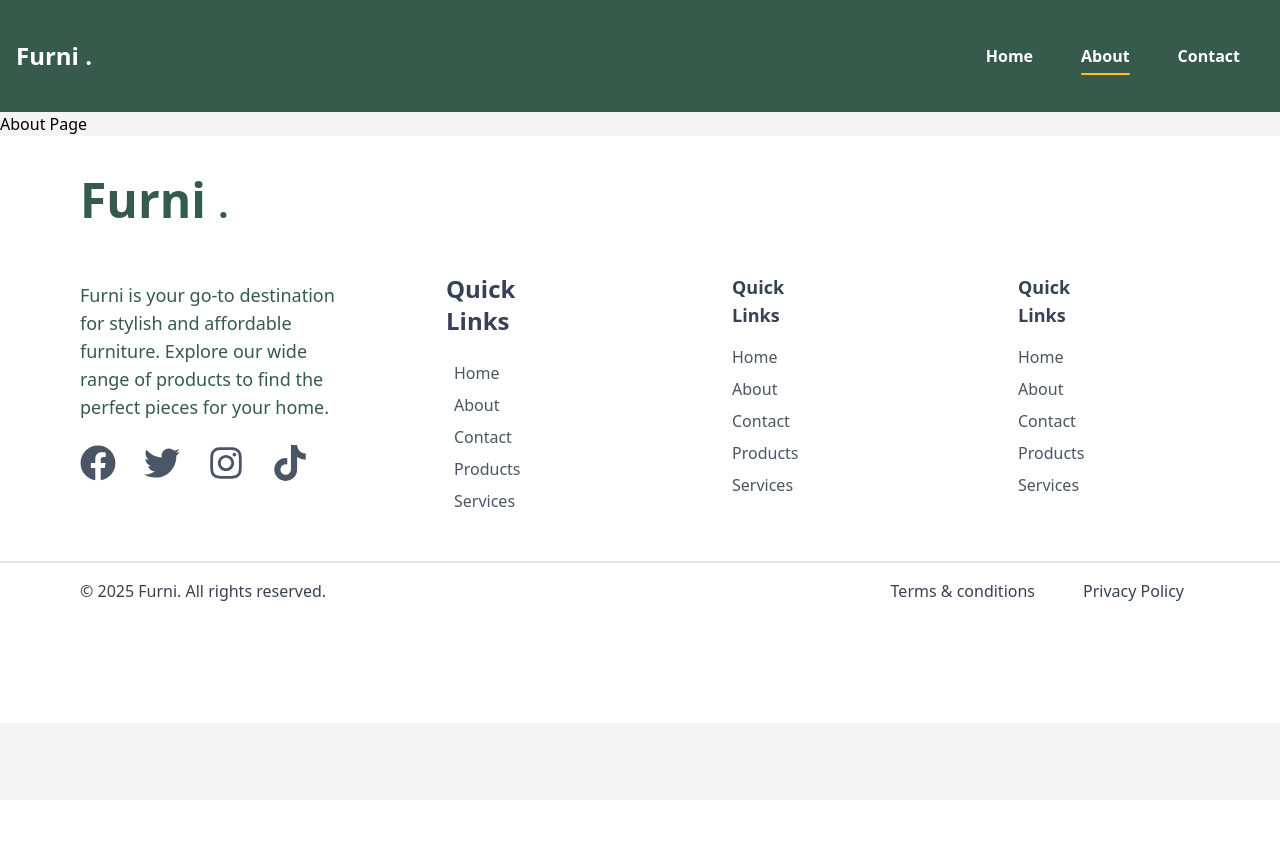
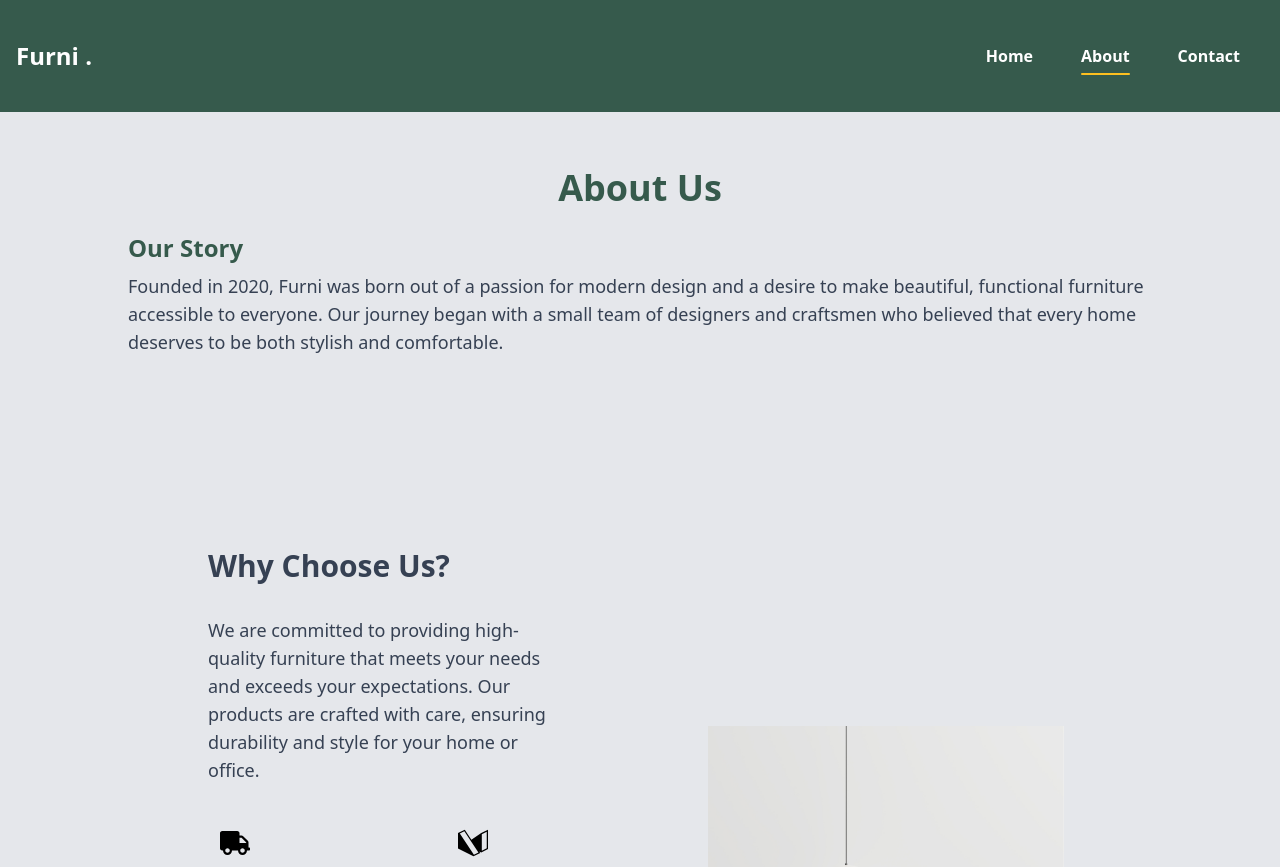
Before and after one commit to FrancisMosoti/FurnitureStore-Frontend, a React (Vite) app: page /about in a window 1280 px wide. Shown: the top 867 px of the page. Before the commit the page ends 800 px from the top, so only its background shows below. Built offline with nearby package versions, Linux system fonts and the light colour scheme.

Commit message:
About page

```diff
--- a/src/App.jsx
+++ b/src/App.jsx
@@ -1,5 +1,6 @@
 import HomePage from "./pages/Website/HomePage";
 import Hero from "./Sections/Hero";
 import Home from "./Layout/Home";
+import About from "./pages/Website/About";
 
-export { HomePage, Hero, Home };
+export { HomePage, Hero, Home, About };
--- a/src/Sections/WhyChooseUs.jsx
+++ b/src/Sections/WhyChooseUs.jsx
@@ -51,10 +51,7 @@ const WhyChooseUs = () => {
               <p className="text-3xl">{feature.IconBase}</p>
 
               <h3 className="text-xl font-semibold my-4">{feature.title}</h3>
-              <p className="text-gray-600">
-                We ensure quick and reliable delivery of your furniture to your
-                doorstep.
-              </p>
+              <p className="text-gray-600">{feature.description}</p>
             </div>
           ))}
         </div>
--- a/src/main.jsx
+++ b/src/main.jsx
@@ -9,14 +9,14 @@ import {
   Route,
 } from "react-router-dom";
 
-import { Hero, HomePage, Home } from "./App";
+import { HomePage, Home, About } from "./App";
 
 const router = createBrowserRouter(
   createRoutesFromElements(
     <Route path="/" element={<Home />}>
       <Route index element={<HomePage />} />
 
-      <Route path="about" element={<div>About Page</div>} />
+      <Route path="about" element={<About />} />
       <Route path="contact" element={<div>Contact Page</div>} />
     </Route>
   )
--- /dev/null
+++ b/src/pages/Website/About.jsx
@@ -0,0 +1,81 @@
+import React from "react";
+import WhyChooseUs from "../../Sections/WhyChooseUs";
+
+const About = () => {
+  return (
+    <div className="bg-gray-200 min-h-screen py-10">
+      <h1 className="text-4xl font-bold text-center mt-4 mb-6 text-[#365A4C]">
+        About Us
+      </h1>
+      <div className="mx-20 md:mx-32 px-4 md:px-0">
+        <section className="mb-8">
+          <h2 className="text-2xl font-semibold mb-2 text-[#365A4C]">
+            Our Story
+          </h2>
+          <p className="text-lg text-gray-700">
+            Founded in 2020, Furni was born out of a passion for modern design
+            and a desire to make beautiful, functional furniture accessible to
+            everyone. Our journey began with a small team of designers and
+            craftsmen who believed that every home deserves to be both stylish
+            and comfortable.
+          </p>
+        </section>
+        <WhyChooseUs />
+
+        <section className="mb-8 flex flex-col space-y-4 md:space-y-0 md:flex-row md:space-x-8">
+          <div>
+            <h2 className="text-2xl font-semibold mb-2 text-[#365A4C]">
+              Our Mission
+            </h2>
+            <p className="text-lg text-gray-700">
+              We are committed to providing high-quality products that enhance
+              the beauty and functionality of your home. Our mission is to offer
+              a curated selection of furniture that combines timeless style,
+              durability, and affordability.
+            </p>
+          </div>
+          <div>
+            <h2 className="text-2xl font-semibold mb-2 text-[#365A4C]">
+              Our Vision
+            </h2>
+            <p className="text-lg text-gray-700">
+              To be a leading furniture brand known for innovation, quality, and
+              customer satisfaction. We aim to inspire and transform living
+              spaces around the world with our unique designs and exceptional
+              service.
+            </p>
+          </div>
+        </section>
+        {/* <section className="mb-8">
+          <h2 className="text-2xl font-semibold mb-2 text-[#365A4C]">
+            Meet Our Team
+          </h2>
+          <p className="text-lg text-gray-700">
+            Our team is made up of passionate designers, skilled artisans, and
+            friendly customer support specialists. We work together to ensure
+            every piece of furniture meets our high standards and every customer
+            has a great experience.
+          </p>
+        </section> */}
+        <section>
+          <h2 className="text-2xl font-semibold mb-2 text-[#365A4C]">
+            Contact Us
+          </h2>
+          <p className="text-lg text-gray-700">
+            Have questions or need help? Reach out to us at{" "}
+            <a
+              href="mailto:support@furni.com"
+              className="text-[#365A4C] underline"
+            >
+              support@furni.com
+            </a>{" "}
+            or call us at{" "}
+            <span className="font-semibold">+1 (800) 123-4567</span>.
+          </p>
+        </section>
+      </div>
+    </div>
+  );
+};
+
+export default About;
```
